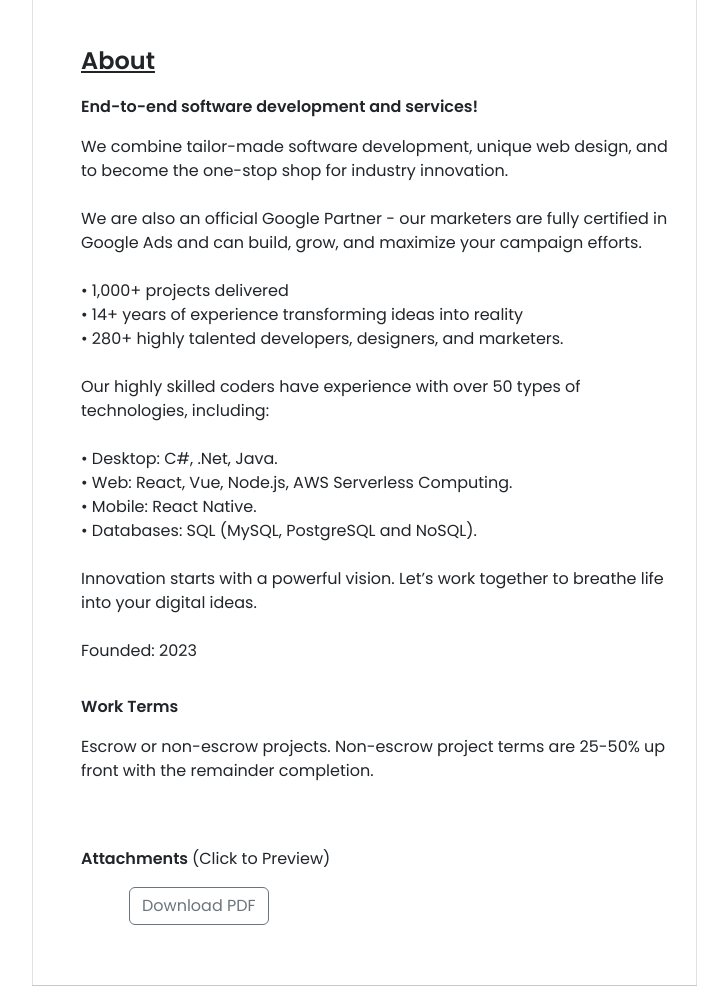
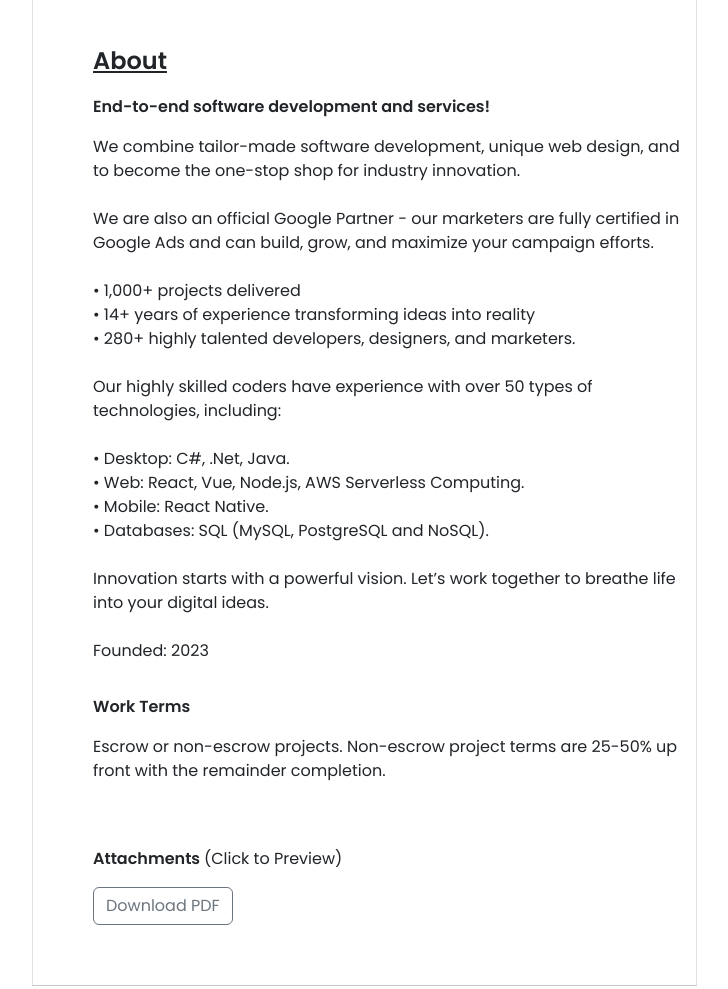
Before and after one commit to lazlanrafar/talent-hub, a plain HTML site: page student-overview-dicky.html in a window 1280 px wide. Shown: the part 2140-3129 px from the top of the page, without its empty margins (458-1186 px from the left). Drawn offline with Linux system fonts and the light colour scheme.

Commit message:
change positioning

```diff
--- a/student-overview-dicky.html
+++ b/student-overview-dicky.html
@@ -202,7 +202,9 @@
               <br />
               <br />
               Scopic is a U.S.-based
-              <a href="#" class="text-decoration-underline">...Read More</a>
+              <a href="#about" class="text-decoration-underline"
+                >...Read More</a
+              >
             </p>
           </div>
           <hr class="row my-4" />
@@ -453,19 +455,19 @@
           <hr class="row mb-0" />
 
           <!-- Section About -->
-          <section class="row border border-top-0 border-bottom-0">
-            <a
-              href="#"
-              class="fs-4 fw-semibold ps-5 text-decoration-underline text-dark"
+          <section class="row border border-top-0 border-bottom-0 ps-5">
+            <p
+              id="about"
+              class="fs-4 fw-semibold text-decoration-underline text-dark"
             >
-              <p>About</p>
-            </a>
+              About
+            </p>
 
-            <p class="fs-6 fw-semibold ps-5">
+            <p class="fs-6 fw-semibold">
               End-to-end software development and services!
             </p>
 
-            <p class="fst-normal ps-5">
+            <p class="fst-normal">
               We combine tailor-made software development, unique web design,
               and to become the one-stop shop for industry innovation.
               <br />
@@ -499,16 +501,16 @@
               Founded: 2023
             </p>
 
-            <p class="fs-6 fw-semibold ps-5 mt-3">Work Terms</p>
-            <p class="fs-6 ps-5">
+            <p class="fs-6 fw-semibold mt-3">Work Terms</p>
+            <p class="fs-6">
               Escrow or non-escrow projects. Non-escrow project terms are 25-50%
               up front with the remainder completion.
             </p>
 
-            <p class="ps-5 fw-semibold pt-5">
+            <p class="fw-semibold pt-5">
               Attachments <span class="fw-normal">(Click to Preview)</span>
             </p>
-            <div class="ps-5 ms-5">
+            <div>
               <button type="button" class="btn btn-outline-secondary">
                 Download PDF
               </button>
```
Also changed, not shown: student-feedback-anton.html (+3 -1 lines), student-feedback-dicky.html (+3 -1 lines), student-feedback-keren.html (+3 -1 lines), student-feedback-metri.html (+3 -1 lines), student-overview-anton.html (+15 -12 lines), student-overview-keren.html (+15 -12 lines), student-overview-metri.html (+15 -12 lines), student-portfolio-anton.html (+3 -1 lines), student-portfolio-dicky.html (+3 -1 lines), student-portfolio-keren.html (+3 -1 lines), student-portfolio-metri.html (+3 -1 lines).
